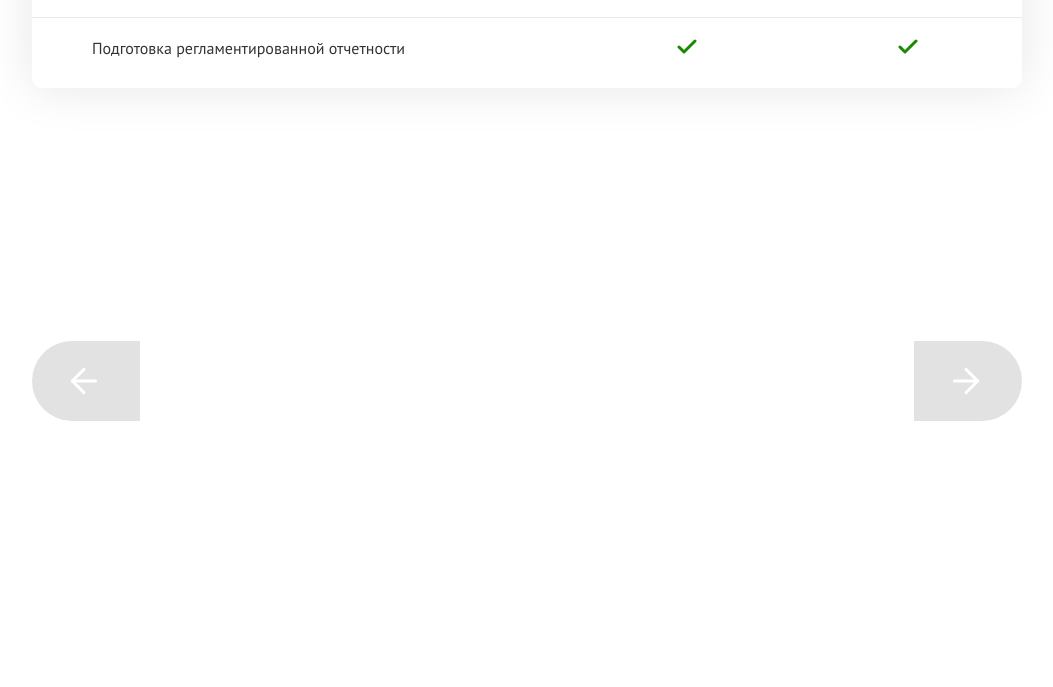
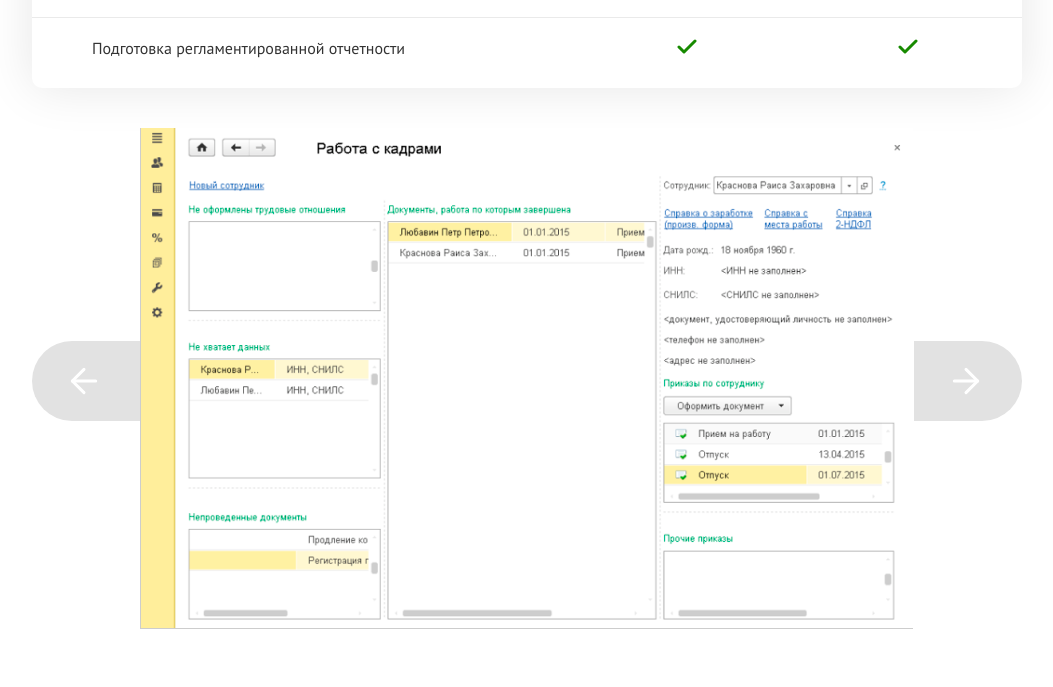
Before and after one commit to JaroslavFodorov/Cloud1, a website: page index.html in a window 1280 px wide. Both pictures are taken after a click on the element 199 px from the left and 3841 px from the top of the page. Shown: the part 3461-4148 px from the top of the page, without its empty margins (113-1166 px from the left). Drawn offline with Linux system fonts and the light colour scheme.

Commit message:
Update index.html
update images in slider

```diff
--- a/index.html
+++ b/index.html
@@ -882,16 +882,16 @@
                         <img src="image/slider.png" alt="">
                     </div>
                     <div class="slider-content__img">
-                        <img src="image/server.png" alt="">
+                        <img src="image/slider.png" alt="">
                     </div>
                     <div class="slider-content__img">
-                        <img src="" alt="">
+                        <img src="image/slider.png" alt="">
                     </div>
                     <div class="slider-content__img">
-                        <img src="" alt="">
+                        <img src="image/slider.png" alt="">
                     </div>
                     <div class="slider-content__img">
-                        <img src="" alt="">
+                        <img src="image/slider.png" alt="">
                     </div>
                 </div>
             </div>
```
